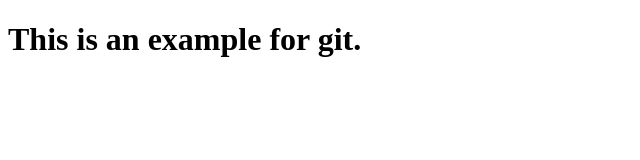
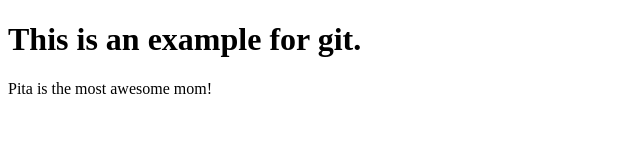
Before and after one commit to nbadila22/sample, a plain HTML site: page index.html in a window 1280 px wide. Shown: the whole page, without its empty margins (0-640 px from the left). Drawn offline with Linux system fonts and the light colour scheme.

Commit message:
Adds awesome mom

```diff
--- a/index.html
+++ b/index.html
@@ -7,5 +7,6 @@
 </head>
 <body>
     <h1>This is an example for git.</h1>
+    <p> Pita is the most awesome mom!</p>
 </body>
 </html>
```
